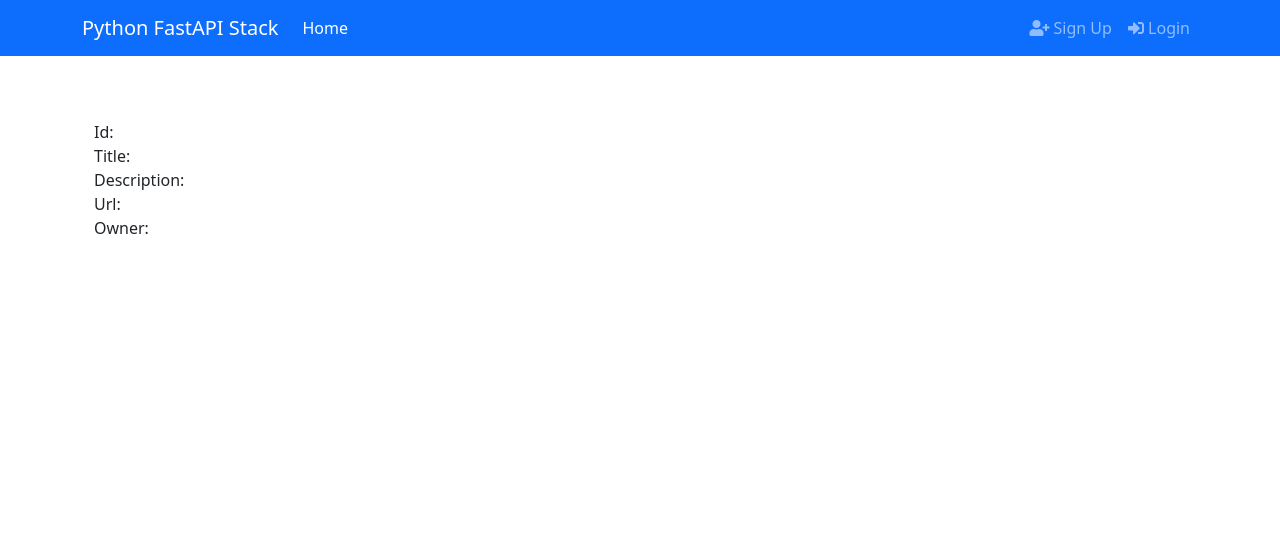
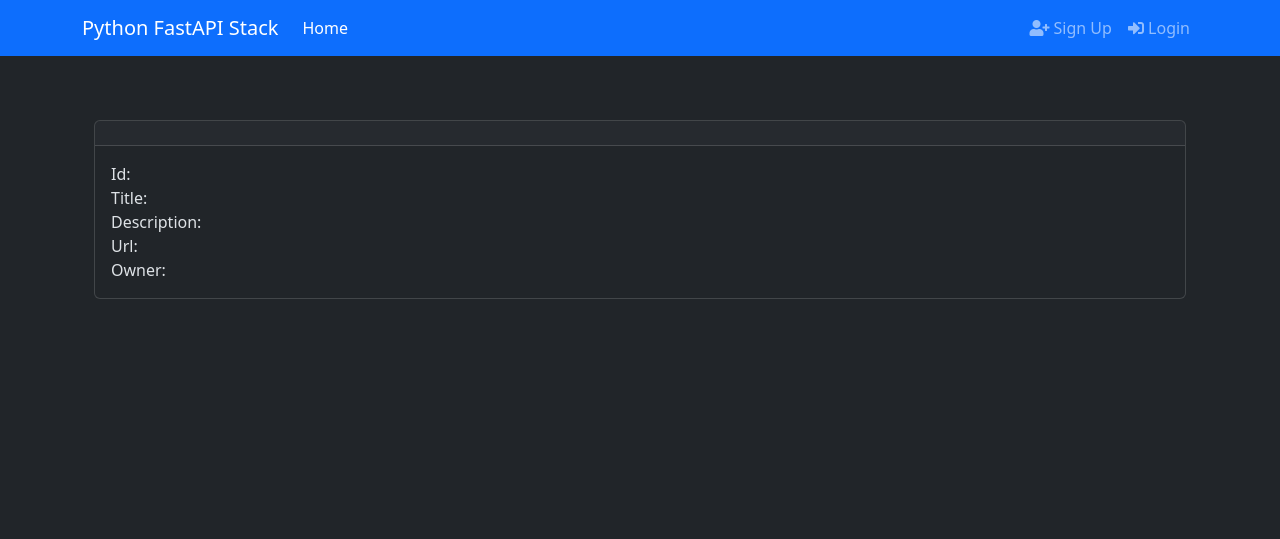
Before and after one commit to martokk/tubesubs, a Python web app: template python_fastapi_stack/views/templates/item/view.html in a window 1280 px wide. Shown: the top 539 px of the page. Run offline with Jinja, Linux system fonts and the light colour scheme; the template is opened without the code that fills it, so the values that code supplies are empty.

Commit message:
improve styling

```diff
--- a/python_fastapi_stack/views/static/style.css
+++ b/python_fastapi_stack/views/static/style.css
@@ -1,6 +1,6 @@
 /* Default styles */
 .container-fluid {
-    max-width: 800px;
+    max-width: 768px;
     margin: 0 auto;
 }
 
--- a/python_fastapi_stack/views/templates/base/base.html
+++ b/python_fastapi_stack/views/templates/base/base.html
@@ -1,5 +1,5 @@
 <!DOCTYPE html>
-<html lang="en">
+<html lang="en" data-bs-theme="dark">
 
 <head>
 	{% block head %}
--- a/python_fastapi_stack/views/templates/item/view.html
+++ b/python_fastapi_stack/views/templates/item/view.html
@@ -5,47 +5,33 @@
 {% block content_header %}{{ item.title }}{% endblock %}
 
 {% block content %}
-<div class="container text-left">
+<div class="container my-5">
+    <div class="card">
+        <div class="card-header">
+            <h3 class="card-title">{{ item.title }}</h3>
+        </div>
+        <div class="card-body">
             <div class="row">
-        <div class="col-4 text-right font-weight-bold">
-            Id:
-        </div>
-        <div class="col-8">
-            {{ item.id }}
-        </div>
+                <div class="col-4 font-weight-bold">Id:</div>
+                <div class="col-8">{{ item.id }}</div>
             </div>
             <div class="row">
-        <div class="col-4 text-right font-weight-bold">
-            Title:
-        </div>
-        <div class="col-8">
-            {{ item.title }}
-        </div>
+                <div class="col-4 font-weight-bold">Title:</div>
+                <div class="col-8">{{ item.title }}</div>
             </div>
             <div class="row">
-        <div class="col-4 text-right font-weight-bold">
-            Description:
-        </div>
-        <div class="col-8">
-            {{ item.description }}
-        </div>
+                <div class="col-4 font-weight-bold">Description:</div>
+                <div class="col-8">{{ item.description }}</div>
             </div>
             <div class="row">
-        <div class="col-4 text-right font-weight-bold">
-            Url:
-        </div>
-        <div class="col-8">
-            {{ item.url }}
-        </div>
+                <div class="col-4 font-weight-bold">Url:</div>
+                <div class="col-8">{{ item.url }}</div>
             </div>
             <div class="row">
-        <div class="col-4 text-right font-weight-bold">
-            Owner:
-        </div>
-        <div class="col-8">
-            {{ item.owner_id }}
+                <div class="col-4 font-weight-bold">Owner:</div>
+                <div class="col-8">{{ item.owner_id }}</div>
             </div>
         </div>
     </div>
-
+</div>
 {% endblock content %}
```
Also changed, not shown: python_fastapi_stack/views/templates/item/list.html (+13 -5 lines). Lines whose indentation alone changed are shown as unchanged.
